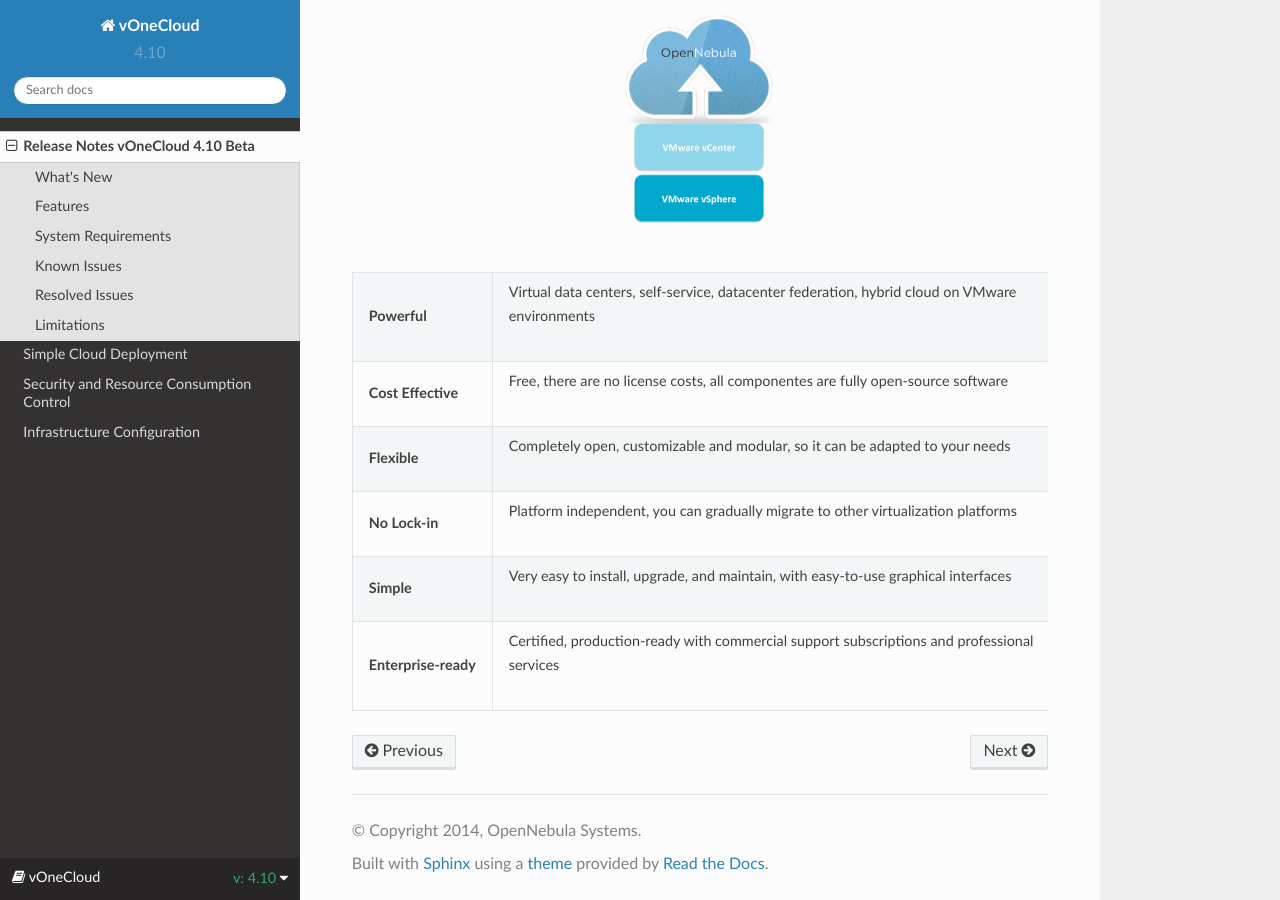
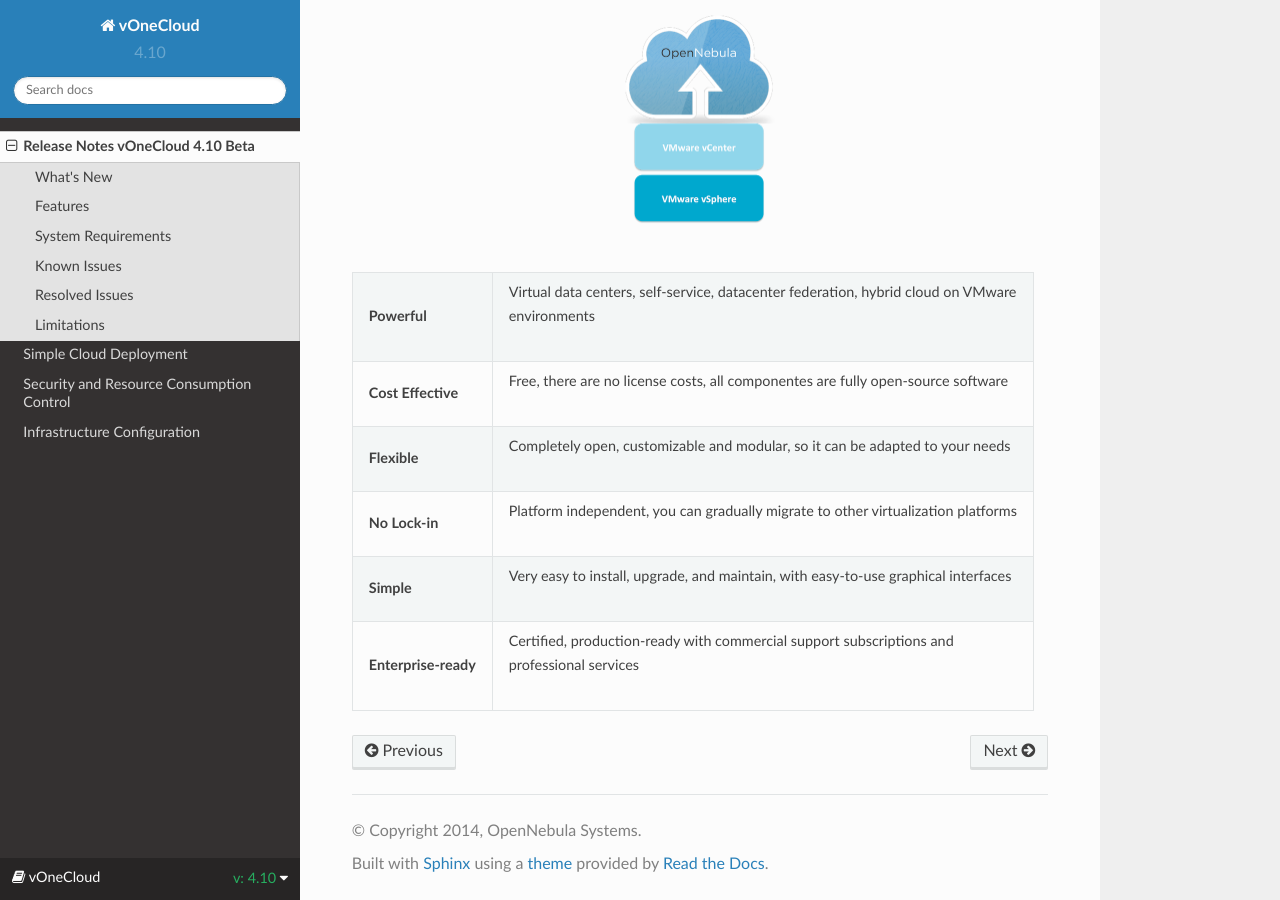
Before and after one commit to OpenNebula/vOneCloud-docs, a Sphinx documentation site: the page built from docs/source/release_notes/index.rst, in a window 1280 px wide and 900 px high, scrolled down 902 px. Built offline with Sphinx 7.4.7 and the Read the Docs theme 2.0.0, drawn with Linux system fonts in a browser that asks for light colours.

Commit message:
Table wrap in RN

```diff
--- a/docs/source/release_notes/index.rst
+++ b/docs/source/release_notes/index.rst
@@ -44,6 +44,6 @@
 +----------------------+--------------------------------------------------------------------------------------+
 | **Simple**           | | Very easy to install, upgrade, and maintain, with easy-to-use graphical interfaces |
 +----------------------+--------------------------------------------------------------------------------------+
-| **Enterprise-ready** | | Certified, production-ready with commercial support subscriptions and professional |
-|                      | | services                                                                           |
+| **Enterprise-ready** | | Certified, production-ready with commercial support subscriptions and              |
+|                      | | professional services                                                              |
 +----------------------+--------------------------------------------------------------------------------------+
```
